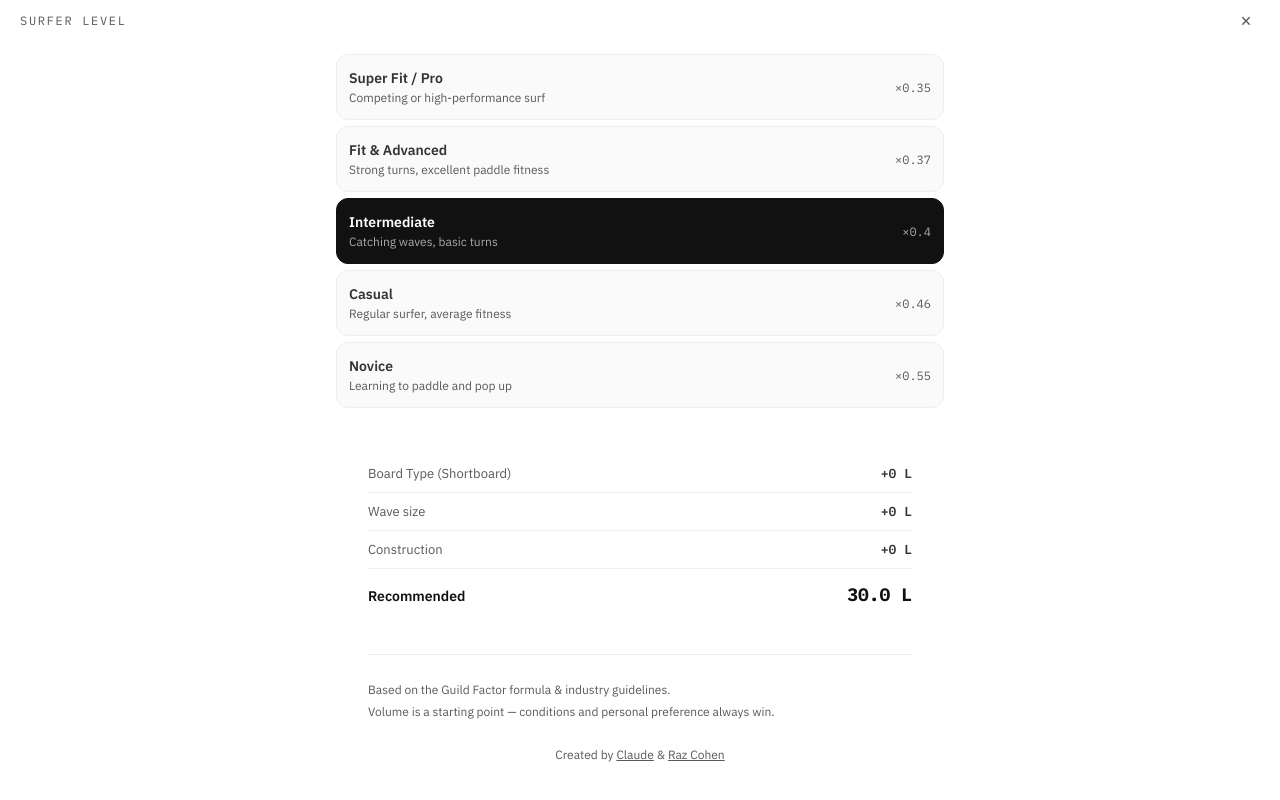
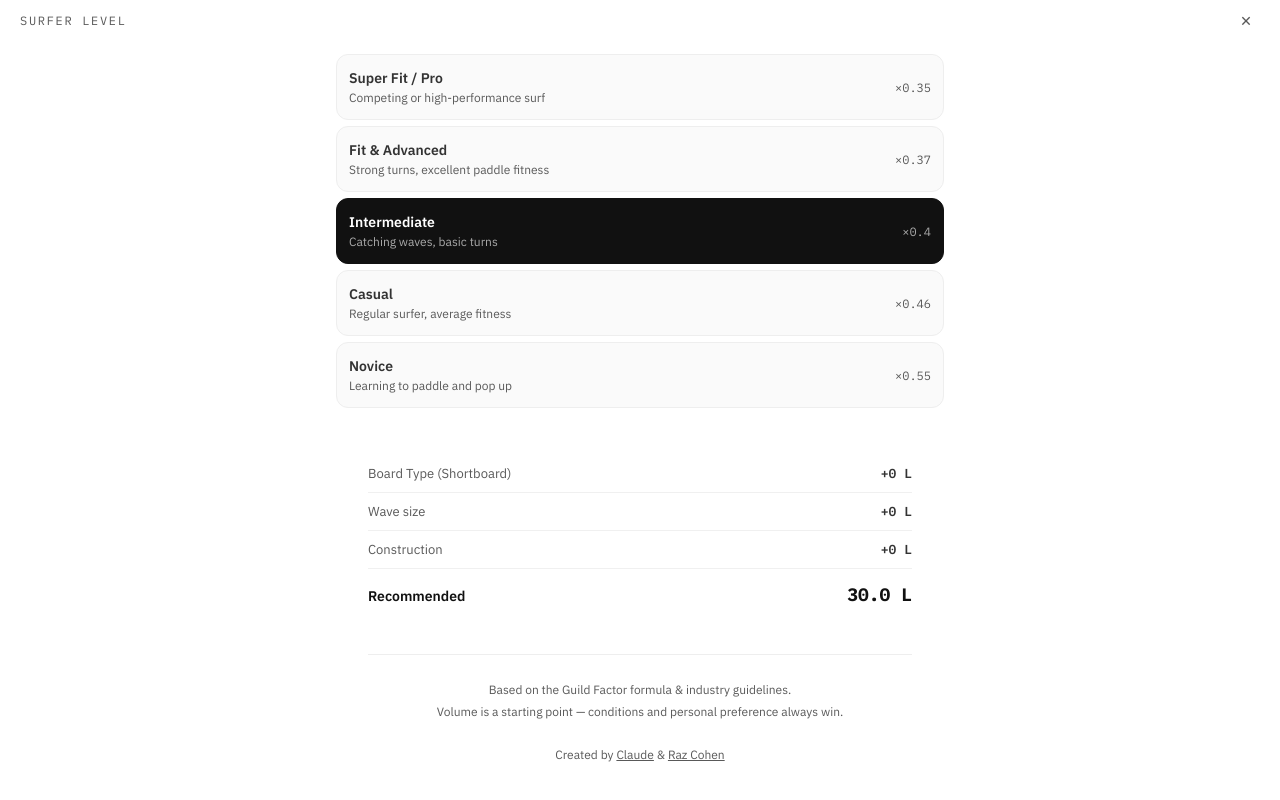
Before and after one commit to razco7/surfboard-volume-calculator, a React (Vite) app: page / in a window 1280 px wide. Shown: the part 826-1626 px from the top of the page. Built offline with nearby package versions, Linux system fonts and the light colour scheme.

Commit message:
Center-align footer text
Co-Authored-By: Claude Sonnet 4.6 <noreply@anthropic.com>

```diff
--- a/src/App.jsx
+++ b/src/App.jsx
@@ -513,7 +513,7 @@ export default function ShortboardVolumeCalc() {
 
           </div>
 
-          <p style={{ fontSize: "12px", color: "#595959", marginTop: "48px", lineHeight: 1.8, borderTop: "1px solid #eee", paddingTop: "24px", whiteSpace: "pre-line" }}>
+          <p style={{ fontSize: "12px", color: "#595959", marginTop: "48px", lineHeight: 1.8, borderTop: "1px solid #eee", paddingTop: "24px", whiteSpace: "pre-line", textAlign: "center" }}>
             {t.footer}
           </p>
 
```
